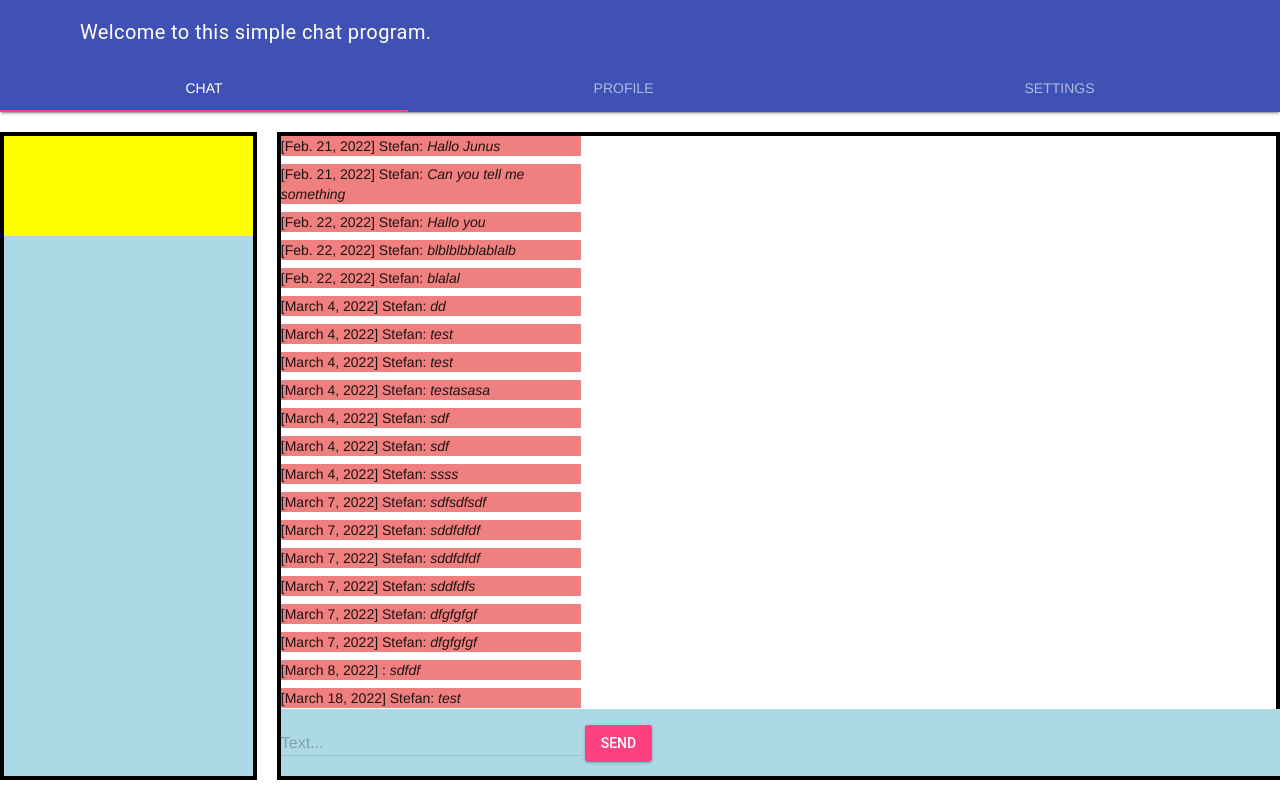
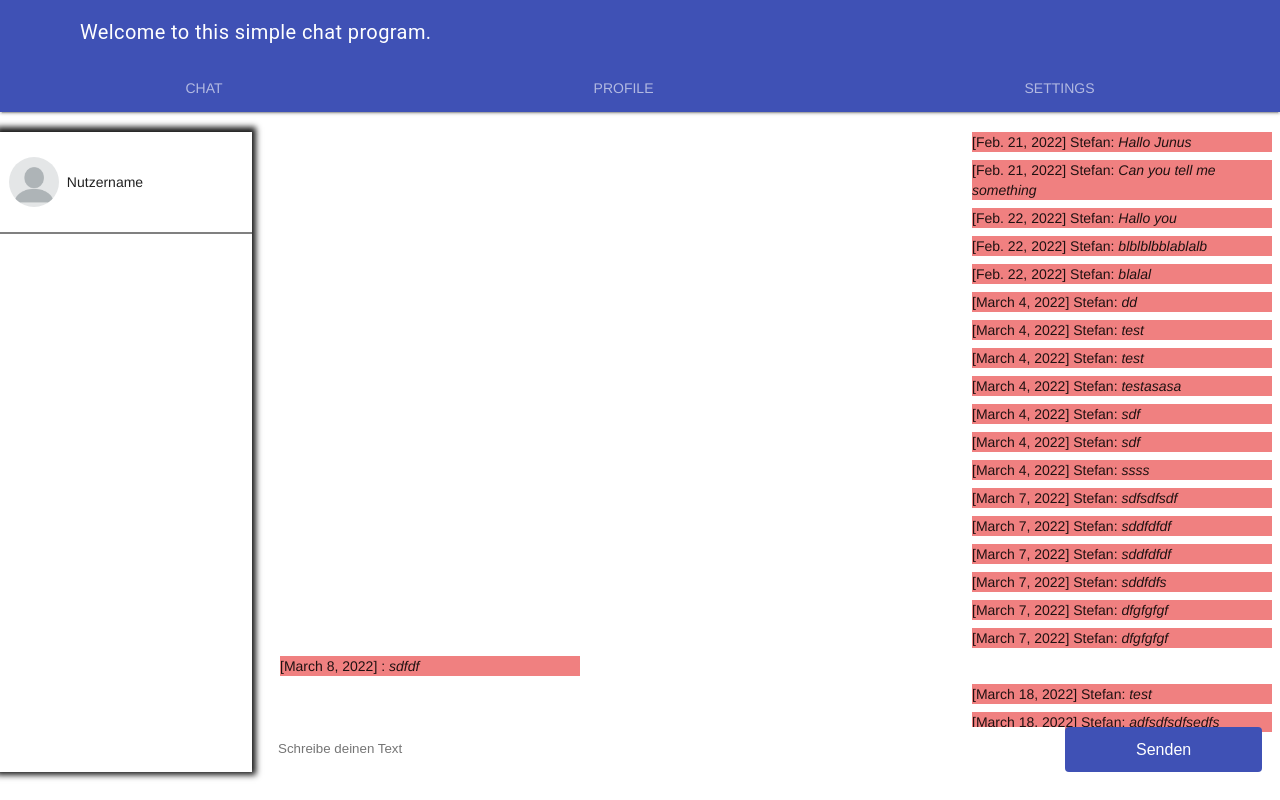
Before and after one commit to Stefan797/Django-Chatapp, a Django app: page /chat/ in a window 1280 px wide. Run offline with Django 4.2, Linux system fonts and the light colour scheme; a user stored in the database is signed in; data comes from the database, SQL or seed files in the repository; both versions use the stored data as it was after the commit.

Commit message:
customize style

```diff
--- a/chat/models.py
+++ b/chat/models.py
@@ -19,6 +19,6 @@ class Message(models.Model): #  class Message extends models.Model
 
 
 class Profile(models.Model):
-    file = models.FileField(blank=True, null=True) # <input type="file"
+    file = models.FileField(blank=True, null=True, upload_to='static/uploads') # <input type="file"
     user = models.ForeignKey(settings.AUTH_USER_MODEL, on_delete=models.CASCADE,) # <select><option> User1</option> ...
     status = models.CharField(max_length=500, null=True)
--- a/chat/templates/chat/index.html
+++ b/chat/templates/chat/index.html
@@ -17,43 +17,45 @@
 <script defer src="{% static 'js/chat.js' %}"></script>
 
 <div class="chat_page_container">
-  <div class="chat_participant_container lightblue">
-     <div class="chat_participant_box">
 
+  <div class="chat_participant_container">
+    <div class="chat_participant_box ec">
+      <img class="userimage" src="../static/img/emtyuserimage.png">
+      <span>Nutzername</span>
     </div>
   </div>
 
   <div class="chat_container">
-    <div id="messageContainer">
+    <div class="messages_container" id="messageContainer">
       {% for message in messages %}
-      <!-- Forschleife mit django Code fürs Html -->
-
       {% if message.author == user %}
       <div class="message_line_right">
+        <div class="message_bubble">
           <span>[{{ message.created_at }}]</span> {{ message.author.first_name }}: <i>{{message.text}}</i>
+        </div>
       </div>
       {% else %}
       <div class="message_line_left">
+        <div class="message_bubble">
           <span>[{{ message.created_at }}]</span> {{ message.author.first_name }}: <i>{{message.text}}</i>
+        </div>
       </div>
 
       {% endif %}
       {% endfor %}
       <!-- Für das beenden der Schleife -->
     </div>
-    <form class="sendmessage_box lightblue" onsubmit="sendMessage(); return false;" method="post">
+    <form class="sendmessage_box" onsubmit="sendMessage(); return false;" method="post">
       <!-- return false weil action trotzdem gesendet wird obwohl es nicht da steht -->
       {% csrf_token %}
-      <!-- django code der im Hintergrund zu html umgewandelt wird -->
-      <div class="mdl-textfield mdl-js-textfield mdl-textfield--floating-label">
-        <input class="mdl-textfield__input" name="textmessage" type="text" id="messageField">
-        <label class="mdl-textfield__label" for="messageField">Text...</label>
+      <div class="df">
+        <input autocomplete="off" placeholder="Schreibe deinen Text" class="inputmessagetext" name="textmessage" type="text" id="messageField">
+        <button class="button2">Senden</button>
       </div>
-      <button class="mdl-button mdl-js-button mdl-button--raised mdl-js-ripple-effect mdl-button--accent">
-        Send
-      </button>
     </form>
   </div>
+
+
 </div>
 
 {% else %}
--- a/chat/views.py
+++ b/chat/views.py
@@ -1,15 +1,11 @@
 from django.dispatch import receiver
 from django.http import HttpResponseRedirect
 from django.shortcuts import redirect, render
-
 from .models import Chat, Message, Profile
-
 from django.contrib.auth import authenticate, login
 from django.contrib.auth.decorators import login_required
-
 from django.http import JsonResponse
 from django.core import serializers
-
 from django.contrib.auth.models import User
 
 # from .forms import UploadFileForm
@@ -31,22 +27,27 @@ def index(request):
     chatMessages = Message.objects.filter(chat__id=1)
     return render(request, 'chat/index.html', {'messages': chatMessages})
 
-# def search(q, user_id):
+# def search(request):
+#     if request.method == 'POST':
+#         return render(request, 'profile/index.html', {})
 #     uid = User.objects.get(pk=user_id)
 
 def profile_view(request):
     # Felder einfügen Name Alter Wohnort
+    user = request.user
+    profile = Profile.objects.get(user=request.user)
+
     if request.method == 'GET':
-        current_user = request.user
-        user = User.objects.get(id=current_user.id)
         user_email = user.email
         user_firstname = user.first_name
-        return render(request, 'profile/index.html', {'email': user_email, 'firstname': user_firstname})
+        user_lastname = user.last_name
+        # user_profile_data = Profile.objects.get() ??? gleicher User wie bei Profiles der User name ist !
+        return render(request, 'profile/index.html', {'email': user_email, 'file':  profile.file, 'firstname': user_firstname, 'lastname': user_lastname, 'status': profile.status})
     if request.method == 'POST':
-        profile = Profile.objects.get(user=request.user)
+        profile.status = request.POST.get('profilstatus','')
         profile.file = request.POST.get('profilepicture','')
         profile.save()
-        return render(request, 'profile/index.html', {'email': request.user.email, 'file':  profile.file})
+        return render(request, 'profile/index.html', {'email': request.user.email, 'file':  profile.file, 'status': profile.status})
 
         # form = UploadFileForm(request.POST, request.FILES)
         # if form.is_valid():
@@ -57,10 +58,11 @@ def profile_view(request):
 
 
 def settings_view(request):
-    # Felder einfügen Name Alter Wohnort
     if request.method == 'GET':
         return render(request, 'settings/index.html',)
-
+    # if request.method == 'POST':
+    #     value = request.POST.get('searchvalue','')
+    #     return render(request, 'profile/index.html', {'value': value})
 
 def login_view(request):
     redirect = request.GET.get('next')
--- a/static/css/chat.css
+++ b/static/css/chat.css
@@ -7,36 +7,54 @@
     width: 20vw;
     height: 80vh;
     margin-right: 20px;
-    border: 4px solid black;
+    box-shadow: 0 -1px 6px 4px #000000e6;
 }
 
 .chat_participant_box {
     height: 100px;
     width: 100%;
-    background-color: yellow;
+    border-bottom: 2px solid gray;
+}
+
+.userimage {
+    height: 50px;
+    width: 50px;
+    border-radius: 50%;
+    margin-left: -100px;
+    margin-right: 8px;
 }
 
 .chat_container {
-    border: 4px solid black;
+    /* border: 4px solid black; */
     width: 80vw;
     position: relative;
 }
 
-.chat_container:first-child {
+.messages_container {
+    /* background-color: aqua; */
+    height: fit-content;
+    display: flex;
+    justify-content: flex-start;
+    flex-direction: column;
+    padding-left: 8px;
+    padding-right: 8px;
+}
+
+.message_line_right {
+    margin-bottom: 8px;
+    width: 100%;
     display: flex;
     justify-content: flex-end;
 }
 
-.message_line_right {
-    width: 300px;
+.message_line_left {
     margin-bottom: 8px;
-    background-color: lightcoral;
+    width: 100%;
 }
 
-.message_line_left {
+.message_bubble {
+    background-color: lightcoral;
     width: 300px;
-    margin-bottom: 8px;
-    background-color: lightcoral;
 }
 
 .sendmessage_box {
@@ -48,3 +66,29 @@
 .lightblue {
     background-color: lightblue;
 }
+
+
+.inputmessagetext {
+    height: 40px;
+    width: 80%;
+    border: none;
+    margin-bottom: -4px;
+    outline: none;
+    margin-left: 4px;
+}
+
+.button2 {
+    height: 45px;
+    width: 20%;
+    font-size: 16px;
+    color: rgb(255,255,255);
+    background-color: rgb(63,81,181);
+    border-radius: 4px;
+    border: none;
+    margin-right: 34px;
+    font-size: 16px;
+}
+
+.button2:hover {
+   cursor: pointer;
+}
--- a/static/css/style.css
+++ b/static/css/style.css
@@ -10,6 +10,12 @@
     margin-top: 20px;
 }
 
+.ec {
+    display: flex;
+    justify-content: center;
+    align-items: center;
+}
+
 .ecc {
     display: flex;
     justify-content: center;
--- a/templates/base.html
+++ b/templates/base.html
@@ -29,7 +29,7 @@
             </div>
             <!-- Tabs -->
             <div class="mdl-layout__tab-bar mdl-js-ripple-effect">
-                <a href="/chat/" class="mdl-layout__tab is-active">Chat</a>
+                <a href="/chat/" class="mdl-layout__tab">Chat</a> <!--is-active-->
                 <a href="/profile/" class="mdl-layout__tab">Profile</a>
                 <a href="/settings/" class="mdl-layout__tab">Settings</a>
             </div>
```
Also changed, not shown: chat/templates/profile/index.html (+23 -32 lines), chat/templates/settings/index.html (+26 -6 lines), static/css/profile.css (+42 -3 lines), static/css/settings.css (+63 -8 lines), db.sqlite3, static/img/deleteaccount.png (added), static/img/logout.png (added), 3 other files. Lines whose indentation alone changed are shown as unchanged.
